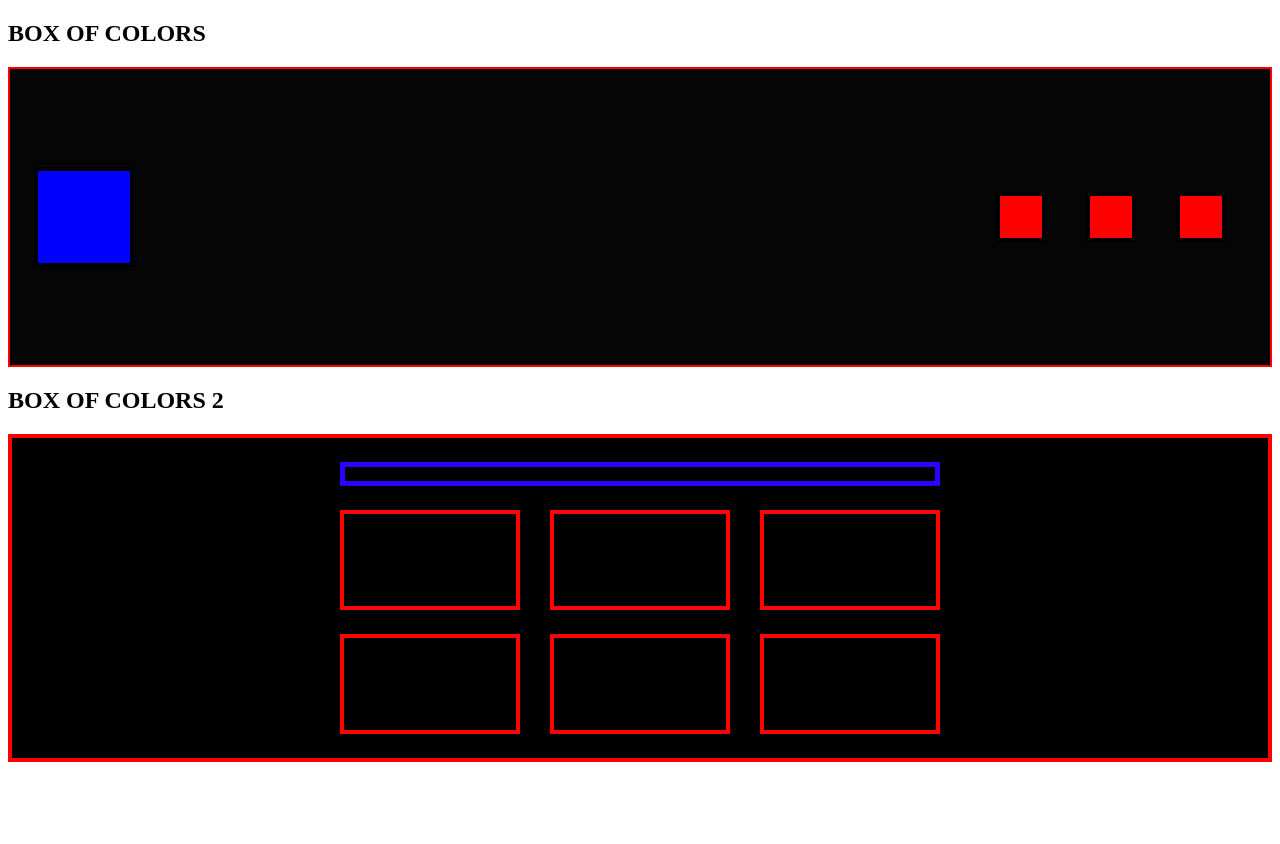
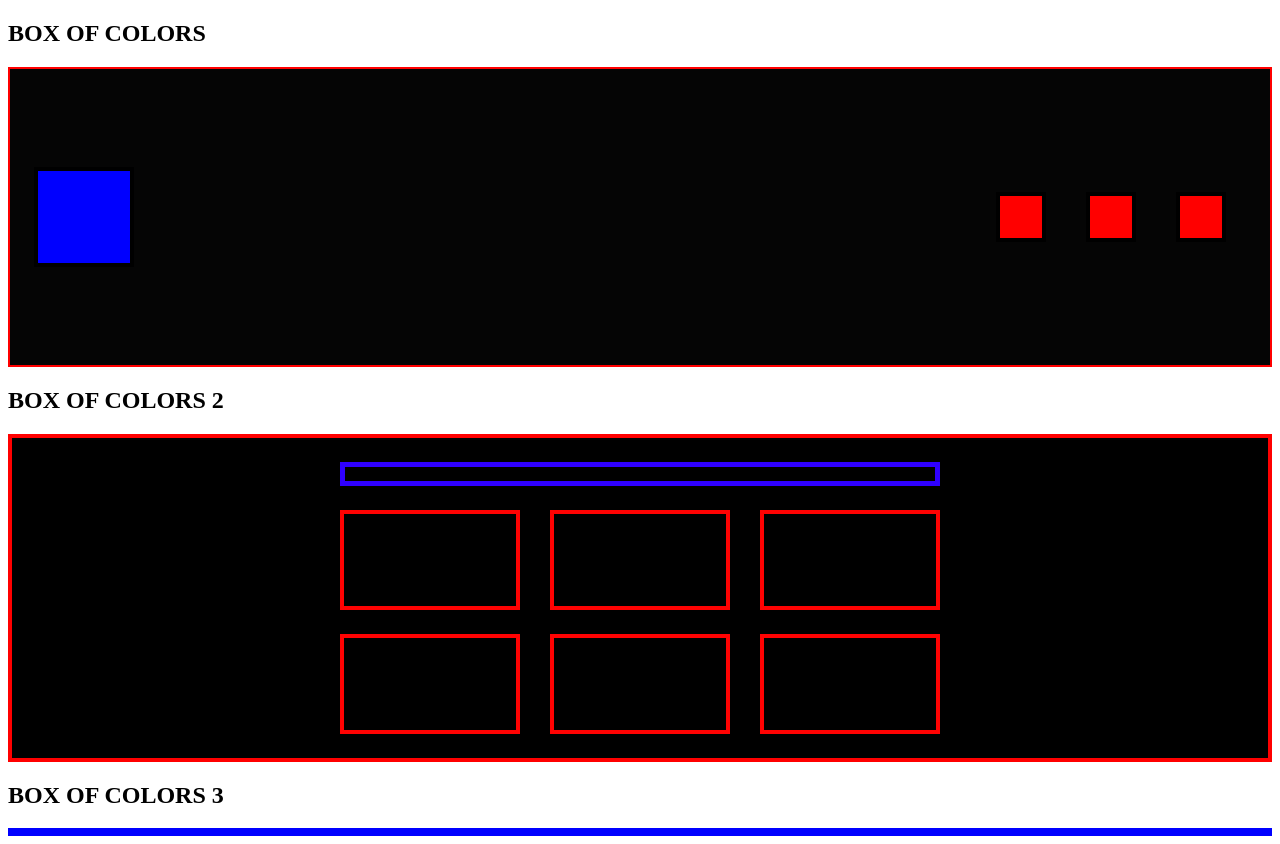
Before and after one commit to Skytomoondvm/CSS-FLEXBOX, a plain HTML site: page index.html in a window 1280 px wide. Before the commit the page ends 800 px from the top, so only its background shows below. Drawn offline with Linux system fonts and the light colour scheme.

Commit message:
CSS Flex

```diff
--- a/index.html
+++ b/index.html
@@ -1,5 +1,6 @@
 <!DOCTYPE html>
 <html lang="en">
+
 <head>
   <meta charset="UTF-8" />
   <meta http-equiv="X-UA-Compatible" content="IE=edge" />
@@ -7,6 +8,7 @@
   <title>Document</title>
   <link rel="stylesheet" href="./style.css" />
 </head>
+
 <body>
   <section>
     <h1>BOX OF COLORS</h1>
@@ -31,9 +33,14 @@
           <div class="box-two"></div>
           <div class="box-two"></div>
           <div class="box-two"></div>
-        </div>
-      </div>
-    </div>
+  </section>
+  <section>
+    <h2>BOX OF COLORS 3</h2>
+    <div class="container-three">
+      <div class="box-three"></div>
+      <div class="box-three"></div>
+      <div class="box-three"></div>
   </section>
 </body>
+
 </html>
--- a/style.css
+++ b/style.css
@@ -65,3 +65,7 @@
   width: 100%;
   max-width: 600px;
 }
+
+.container-three {
+  border: 4px solid blue;
+}
```
Lines whose indentation alone changed are shown as unchanged.
